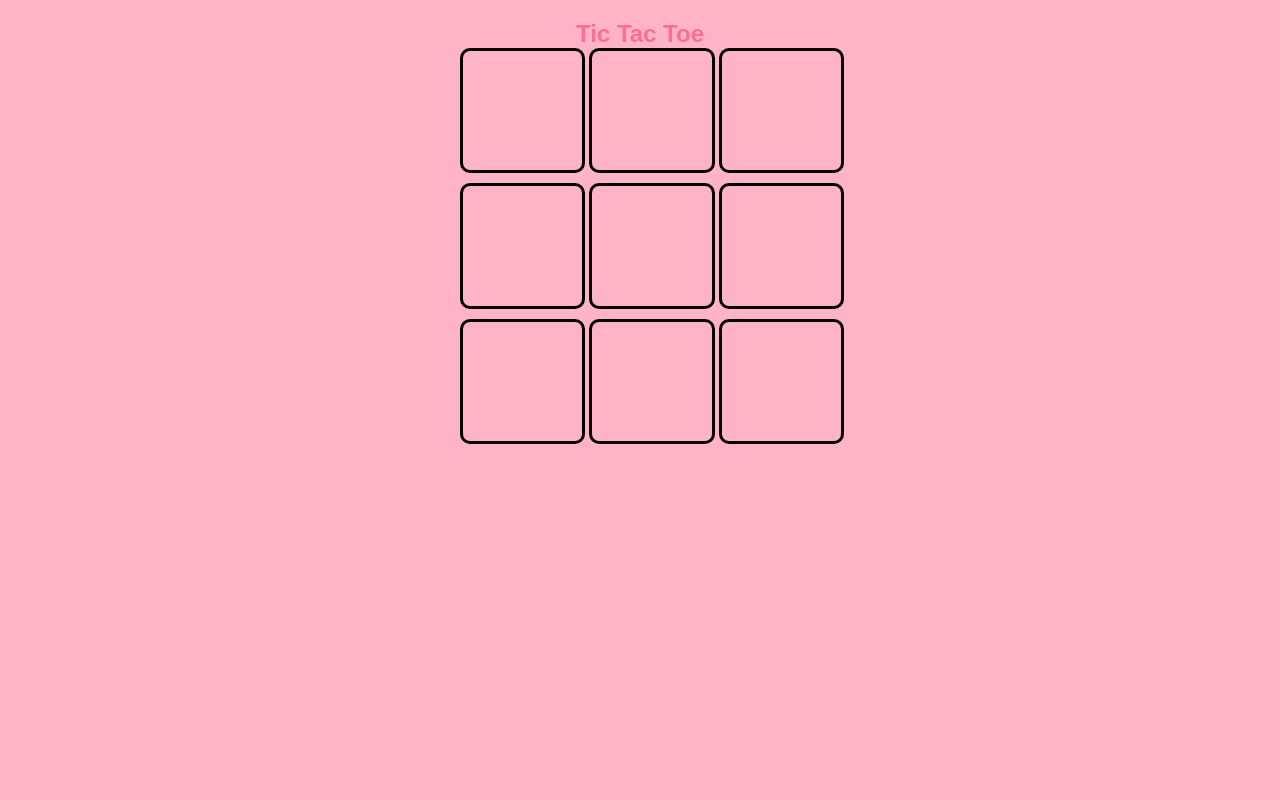
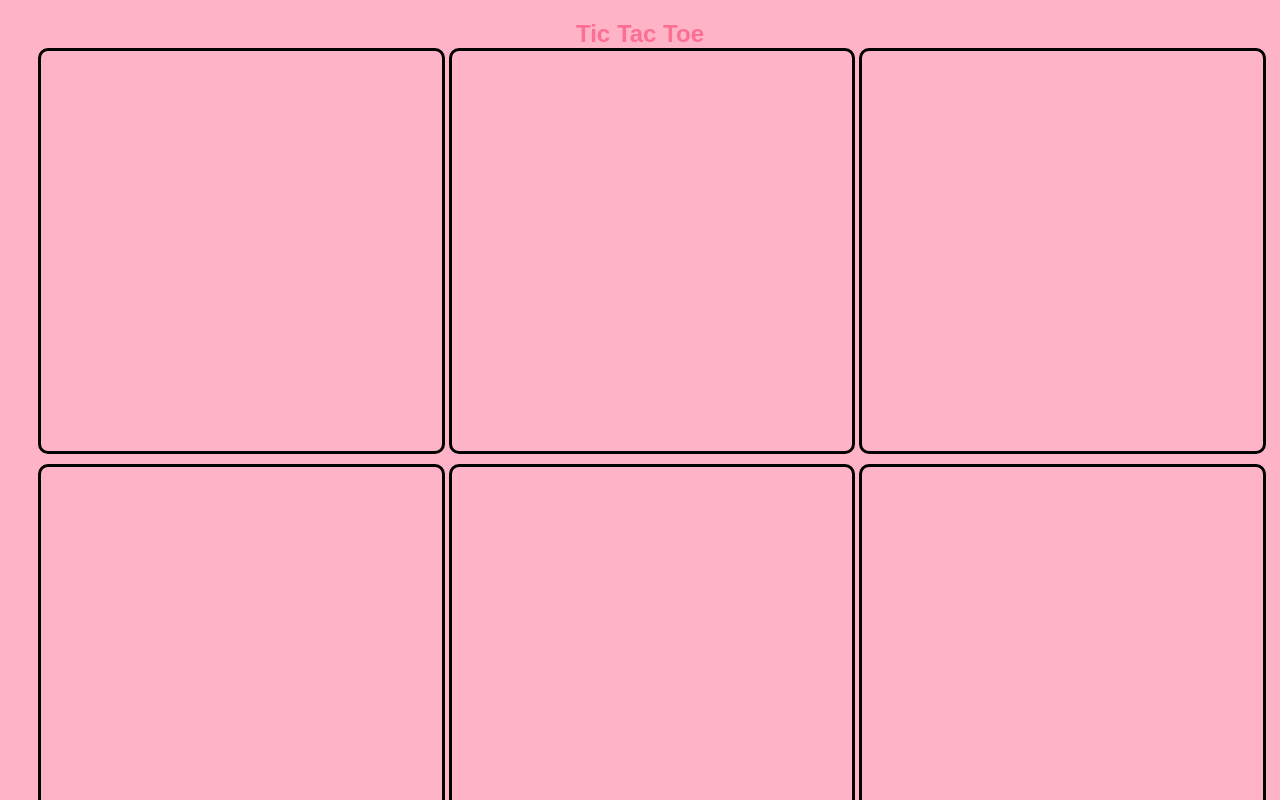
Before and after one commit to melpal/anniv-cynthia, a plain HTML site: page index.html in a window 1280 px wide. Both pictures are taken after a click on the button "Jouer 🎉". Shown: the top 800 px of the page. Drawn offline with Linux system fonts and the light colour scheme; a web font is replaced by a local one.

Commit message:
Update index.html

```diff
--- a/index.html
+++ b/index.html
@@ -77,7 +77,7 @@
       display:grid;
       grid-template-columns:repeat(3,1fr);
       gap:10px;
-      width:94%; max-width:360px;
+      width:94%;
     }
 
     .cell{
```
